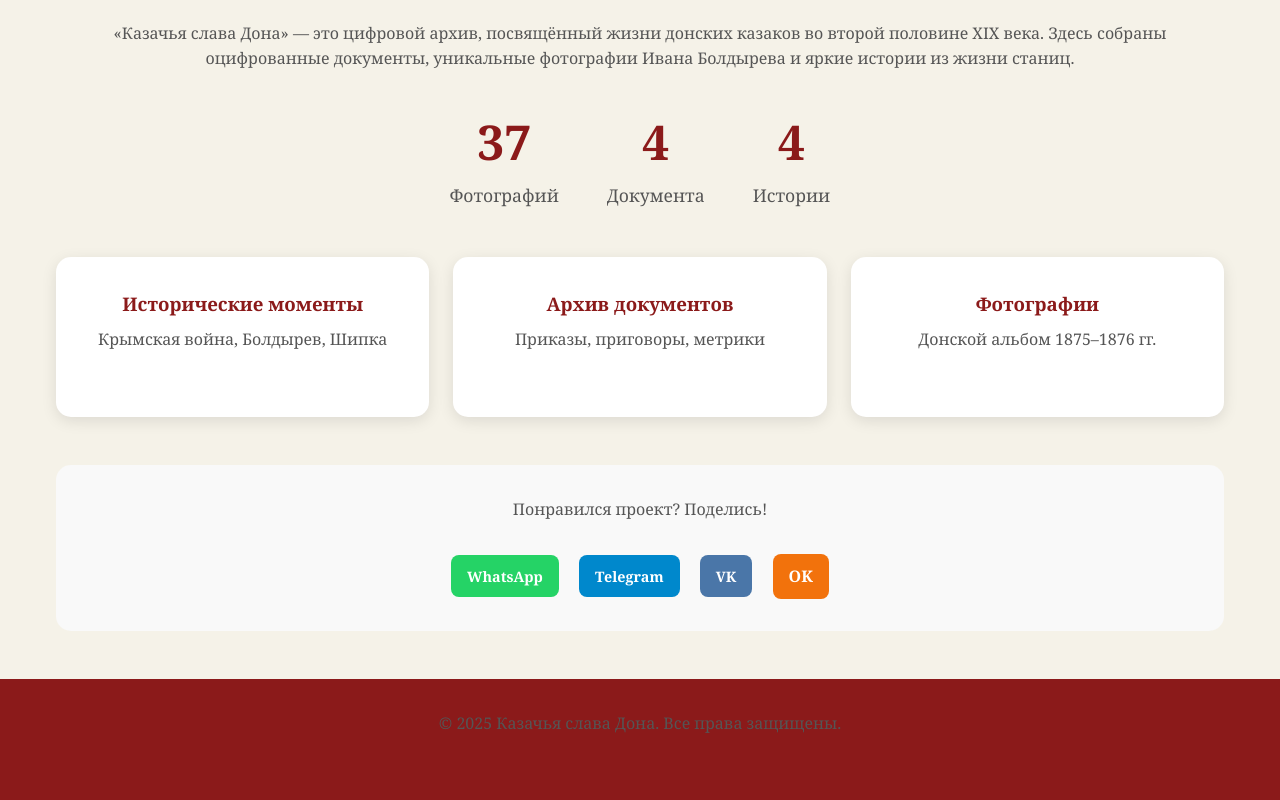
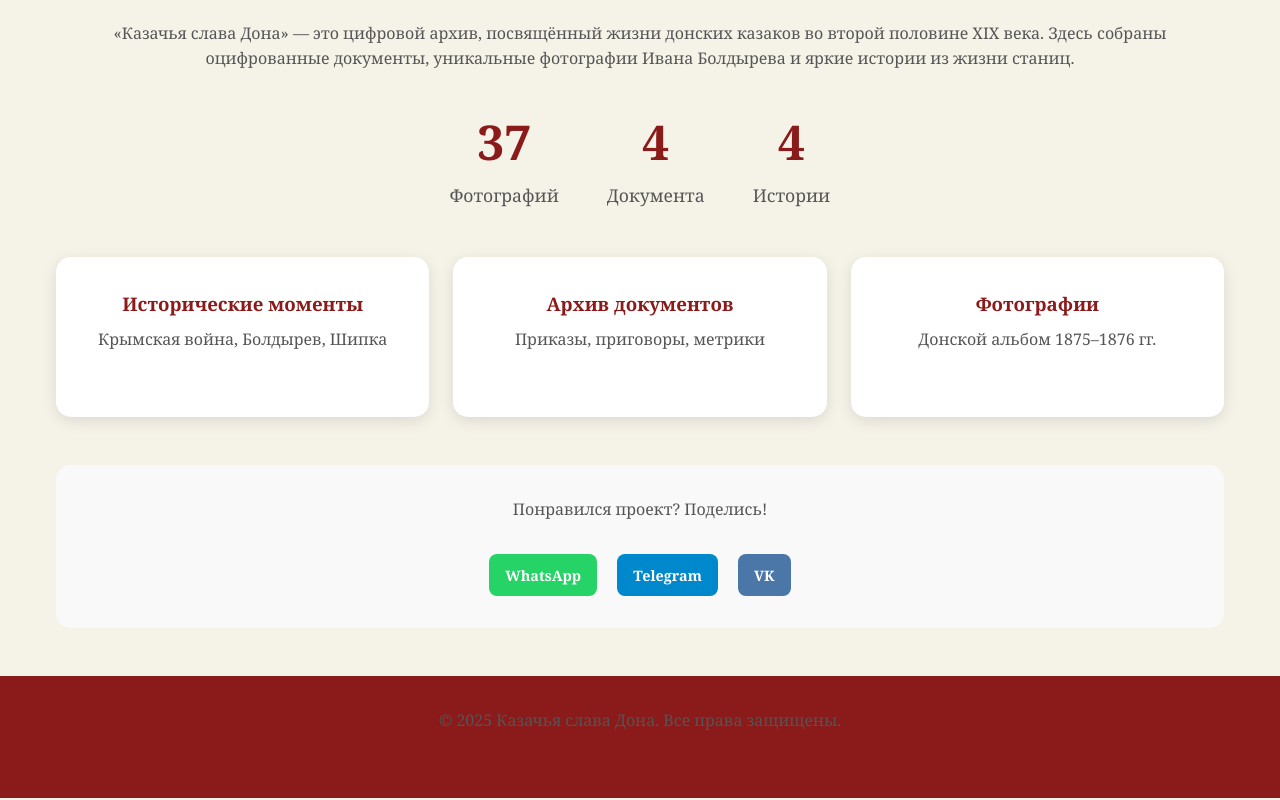
Before and after one commit to hanf1k/donskie-kazaki, a plain HTML site: page index.html in a window 1280 px wide. Shown: the part 766-1566 px from the top of the page. Drawn offline with Linux system fonts and the light colour scheme.

Commit message:
Add files via upload

```diff
--- a/index.html
+++ b/index.html
@@ -77,7 +77,6 @@
                 <a href="https://api.whatsapp.com/send?text=Казачья слава Дона — архив XIX века: https://hanf1k.github.io" class="share-whatsapp" target="_blank">WhatsApp</a>
                 <a href="https://t.me/share/url?url=https://hanf1k.github.io&text=Казачья слава Дона — архив XIX века" class="share-telegram" target="_blank">Telegram</a>
                 <a href="https://vk.com/share.php?url=https://hanf1k.github.io&title=Казачья слава Дона&description=Архив документов и фотографий донских казаков XIX века" class="vk-share-btn" target="_blank">VK</a>
-                <a href="https://connect.ok.ru/offer?url=https://hanf1k.github.io&title=Казачья слава Дона&description=Архив XIX века" class="ok-share-btn" target="_blank">OK</a>
             </div>
         </div>
     </main>
```
